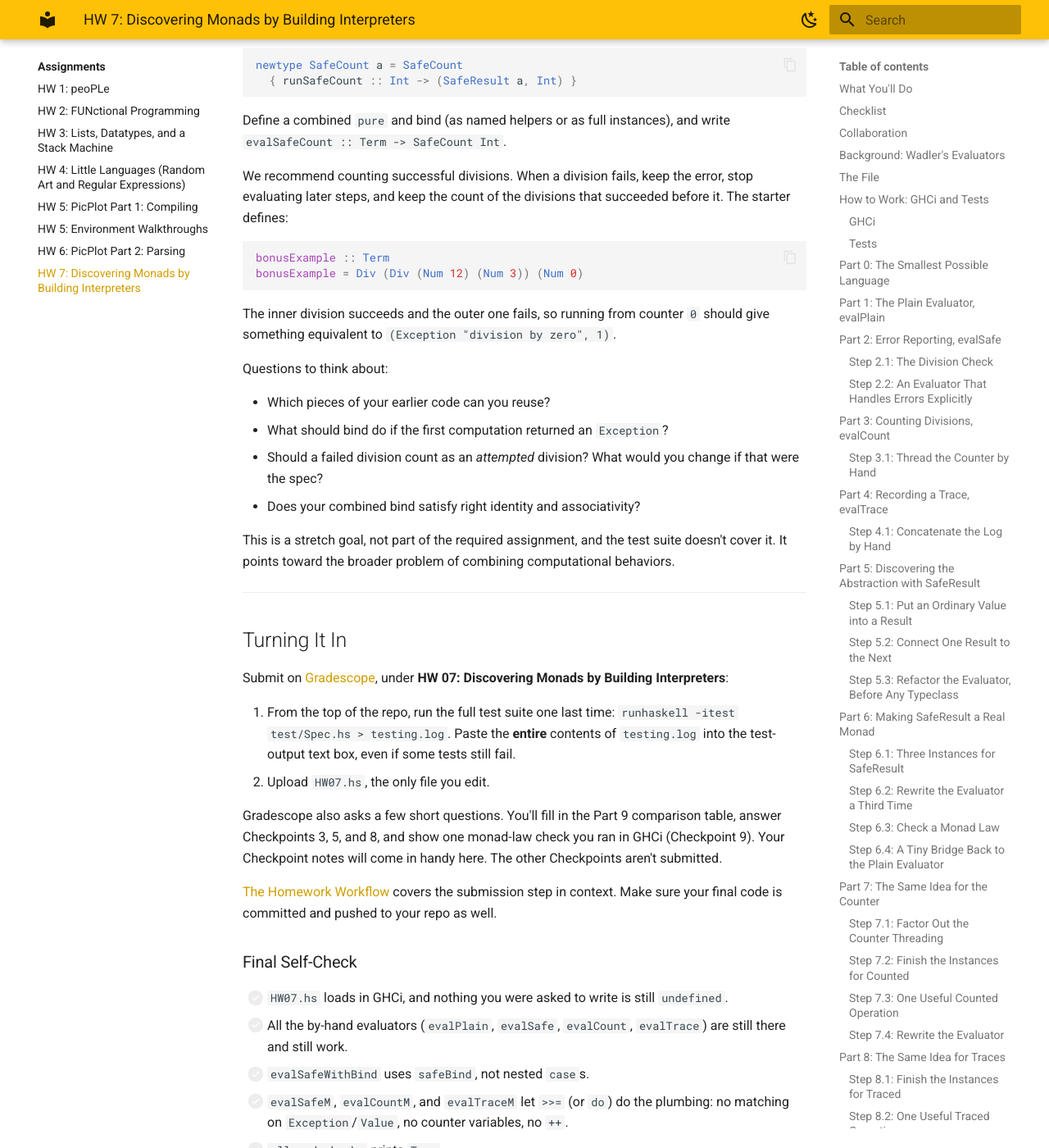
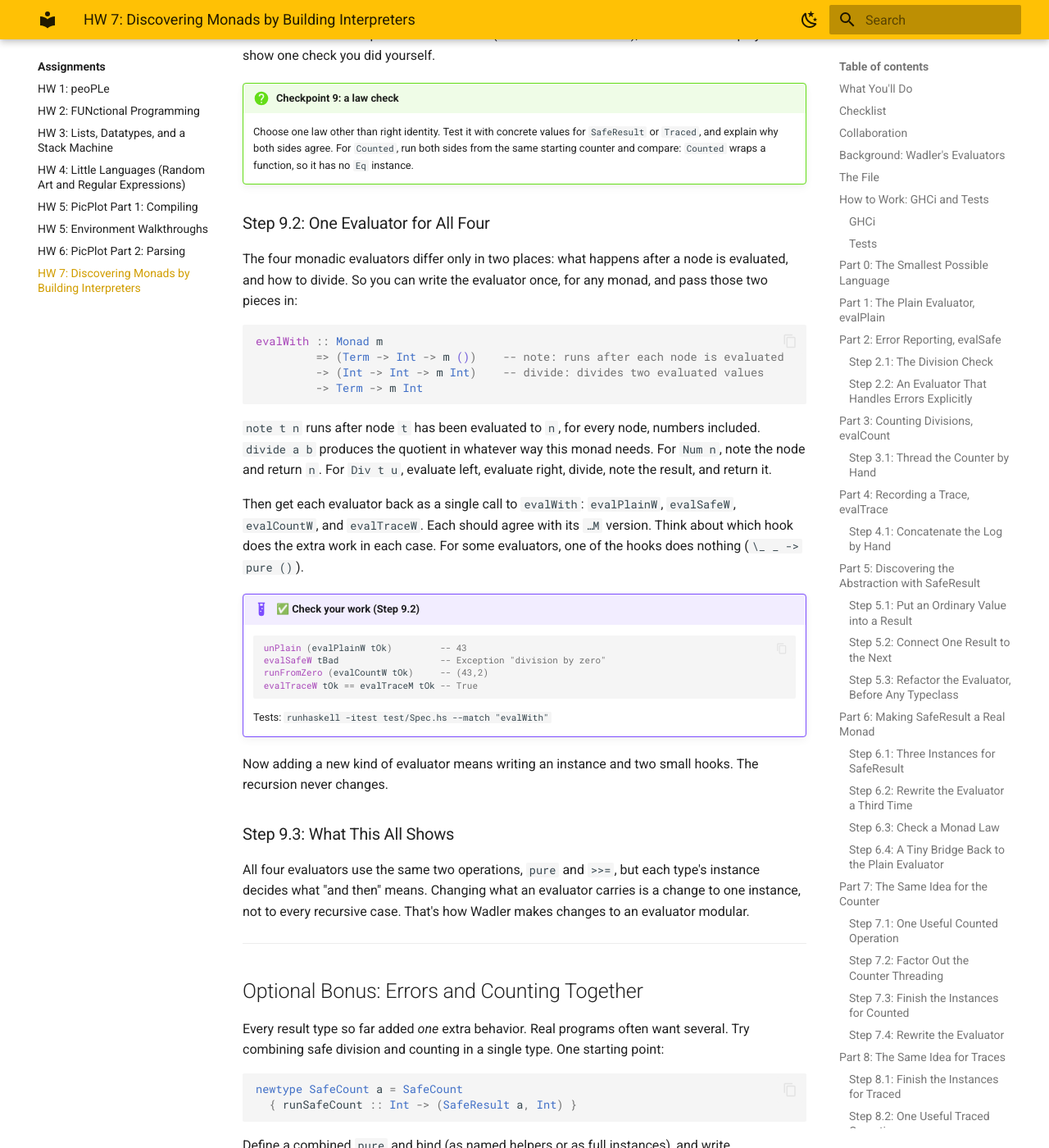
Before and after one commit to lbang-hmc/cs-131-website, an MkDocs documentation site: the page built from content/assignments/hw07.md, in a window 1280 px wide and 1400 px high, scrolled down 17893 px. Shown: the whole window at 82% size. Built offline with MkDocs 1.6.1 and Material for MkDocs 9.7.7, drawn with Linux system fonts in a browser that asks for light colours; some of the changed text lies outside the part shown.

Commit message:
HW 7: evalWith step, tick first in Part 7, traceLine/let hints, laziness and rigid-type puzzles, bonus hints
Co-Authored-By: Claude Opus 5.5 <noreply@anthropic.com>

````diff
--- a/content/assignments/hw07.md
+++ b/content/assignments/hw07.md
@@ -30,7 +30,7 @@ There isn't much code to write. Most TODOs are one to five lines, and the whole
 - [ ] Part 6: `SafeResult` instances, `evalSafeM`, and `evalPlainM`
 - [ ] Part 7: `countBind`, `Counted` instances, and `evalCountM`
 - [ ] Part 8: `Traced` instances and `evalTraceM`
-- [ ] Part 9: compare all four, and check a monad law
+- [ ] Part 9: compare all four, write `evalWith`, and check a monad law
 - [ ] Turn in the assignment (see [Turning It In](#turning-it-in))
 
 ## Collaboration
@@ -84,7 +84,7 @@ runhaskell -itest test/Spec.hs --match "Part 3"     # just Part 3
 runhaskell -itest test/Spec.hs --match "evalSafe"   # evalSafe, evalSafeWithBind, and evalSafeM
 ```
 
-Until you finish a TODO, its tests fail with `Prelude.undefined` and the line number in `HW07.hs`. That's expected, and the rest of the tests still run.
+Until you finish a TODO, its tests fail with `Prelude.undefined` and the line number in `HW07.hs`. That's expected, and the rest of the tests still run. (A few tests check code the starter provides, so they pass from the start.)
 
 !!! note "What the tests can't check"
     The tests check what your functions *return*. They can't tell whether your monadic versions really let the `Monad` instance do the plumbing, or whether your by-hand versions still do it by hand. That part is up to you, and it's what the written questions at the end are about.
@@ -289,7 +289,7 @@ The right child gets the counter produced by the left child, not the original on
     runFromZero (evalCount tNested)   -- (2,2)
     ```
 
-    `tOk` has two `Div` nodes, so the counter ends at 2. As with `evalPlain`, division by zero still crashes. This version is only about counting.
+    `tOk` has two `Div` nodes, so the counter ends at 2. This version is only about counting, so it doesn't handle division by zero.
 
     Tests: `runhaskell -itest test/Spec.hs --match "Part 3"`
 
@@ -323,7 +323,7 @@ Implement:
 evalTrace :: Term -> Traced Int
 ```
 
-For `Num n`, return `n` and a line saying it was evaluated. For `Div t u`:
+Make every log line with `traceLine`, so the format matches the tests. For `Num n`, return `n` and the line `traceLine (Num n) n`. For `Div t u`:
 
 1. Evaluate the left child, giving a value and some log text.
 2. Evaluate the right child, giving another value and more log text.
@@ -342,12 +342,15 @@ The starter gives you a `let` skeleton for this case too.
     -- (43,5)
     ```
 
-    `traceSummary` (provided) gives the value and the number of trace lines. The five lines are three number leaves and two divisions. To see the whole trace, try `let Traced text _ = evalTrace tOk in putStr text`. Using `putStr` shows each `\n` as a real line break. This version still crashes on division by zero too, because we're adding one extra behavior at a time.
+    `traceSummary` (provided) gives the value and the number of trace lines. The five lines are three number leaves and two divisions. To see the whole trace, try `let Traced text _ = evalTrace tOk in putStr text`. Using `putStr` shows each `\n` as a real line break. Like `evalCount`, this version doesn't handle division by zero.
 
     Tests: `runhaskell -itest test/Spec.hs --match "Part 4"`
 
 !!! question "Checkpoint 4"
     Put the `Div` cases of `evalPlain`, `evalSafe`, `evalCount`, and `evalTrace` side by side. What do all four have in common? For each of the last three, which lines are there only to carry the extra information along?
+
+!!! tip "Puzzle (optional): a crash that isn't one"
+    `evalCount` and `evalTrace` don't handle division by zero, so you'd expect `tBad` to crash them right away. Try `snd (runFromZero (evalCount tBad))` and `let Traced text _ = evalTrace tBad in putStr text`. You get a count, and most of a trace, before anything goes wrong. Why? (Hint: Haskell is lazy. When does ``a `div` b`` actually get computed?)
 
 ---
 
@@ -399,6 +402,9 @@ safeBind (Exception "oops") (\x -> Value (x + 1))  -- Exception "oops"
 ```
 
 In the second example, the lambda is never called.
+
+!!! tip "Puzzle (optional): why not reuse the error?"
+    It's tempting to write the failure case as `safeBind e@(Exception _) _ = e`, returning the same value you got. Try it. GHC rejects it with an error about a "rigid type variable". Look at the type of `safeBind`: what type does `e` have, and what type does the result need? Why does writing `Exception msg` again fix it?
 
 ### Step 5.3: Refactor the Evaluator, Before Any Typeclass
 
@@ -545,7 +551,18 @@ using `pure` and `do` notation. It should mirror `evalSafeM` almost exactly, exc
 
 Now return to the counter threading from Part 3. A `Counted a` is, underneath, an `Int -> (a, Int)`. The first counter goes to the computation that runs first, and the next computation must receive *its* updated counter.
 
-### Step 7.1: Factor Out the Counter Threading
+### Step 7.1: One Useful Counted Operation
+
+The starter provides:
+
+```haskell
+tick :: Counted ()
+tick = Counted (\count -> ((), count + 1))
+```
+
+`tick` increments the counter without producing an interesting value. The value `()` means "nothing useful to report." Its type is also `()`.
+
+### Step 7.2: Factor Out the Counter Threading
 
 Do for `Counted` what Part 5 did for `SafeResult`. Implement:
 
@@ -559,22 +576,9 @@ countBind :: Counted a -> (a -> Counted b) -> Counted b
 runCounted (countBind tick (\_ -> tick)) 0   -- ((),2)
 ```
 
-(`tick` is described in Step 7.3. It adds one to the counter.)
+### Step 7.3: Finish the Instances for `Counted`
 
-### Step 7.2: Finish the Instances for `Counted`
-
-The starter provides `fmap` and `<*>`. You implement `pure` (in the `Applicative` instance) and `>>=` (in the `Monad` instance). `>>=` should do exactly what `countBind` does.
-
-### Step 7.3: One Useful Counted Operation
-
-The starter provides:
-
-```haskell
-tick :: Counted ()
-tick = Counted (\count -> ((), count + 1))
-```
-
-`tick` increments the counter without producing an interesting value. The value `()` means "nothing useful to report." Its type is also `()`.
+The starter provides `fmap` and `<*>`. You implement `pure` (in the `Applicative` instance) and `>>=` (in the `Monad` instance). `>>=` should do exactly what `countBind` does, so `first >>= next = countBind first next` is a fine answer.
 
 ### Step 7.4: Rewrite the Evaluator
 
@@ -646,6 +650,15 @@ evalTraceM :: Term -> Traced Int
 
 For `Num n`, record a line for the number and return `n`. For `Div t u`, use `do` notation. It should look a lot like `evalCountM`, with `record` doing the job `tick` did there. Record the division's line after evaluating both children, so the trace comes out in the same order as `evalTrace`'s.
 
+You'll need the quotient twice, once in the log line and once as the result. To name it, use `let` inside `do`. It has no `in`:
+
+```haskell
+do a <- ...
+   b <- ...
+   let q = a `div` b
+   ...
+```
+
 !!! example "✅ Check your work (Part 8)"
     ```haskell
     evalTraceM (Num 7)              -- Traced "eval(Num 7) = 7\n" 7
@@ -708,7 +721,34 @@ The tests check examples of all three laws (`--match "Monad law"`), but on Grade
 !!! question "Checkpoint 9: a law check"
     Choose one law other than right identity. Test it with concrete values for `SafeResult` or `Traced`, and explain why both sides agree. For `Counted`, run both sides from the same starting counter and compare: `Counted` wraps a function, so it has no `Eq` instance.
 
-### Step 9.2: What This All Shows
+### Step 9.2: One Evaluator for All Four
+
+The four monadic evaluators differ only in two places: what happens after a node is evaluated, and how to divide. So you can write the evaluator once, for any monad, and pass those two pieces in:
+
+```haskell
+evalWith :: Monad m
+         => (Term -> Int -> m ())    -- note: runs after each node is evaluated
+         -> (Int -> Int -> m Int)    -- divide: divides two evaluated values
+         -> Term -> m Int
+```
+
+`note t n` runs after node `t` has been evaluated to `n`, for every node, numbers included. `divide a b` produces the quotient in whatever way this monad needs. For `Num n`, note the node and return `n`. For `Div t u`, evaluate left, evaluate right, divide, note the result, and return it.
+
+Then get each evaluator back as a single call to `evalWith`: `evalPlainW`, `evalSafeW`, `evalCountW`, and `evalTraceW`. Each should agree with its `…M` version. Think about which hook does the extra work in each case. For some evaluators, one of the hooks does nothing (`\_ _ -> pure ()`).
+
+!!! example "✅ Check your work (Step 9.2)"
+    ```haskell
+    unPlain (evalPlainW tOk)         -- 43
+    evalSafeW tBad                   -- Exception "division by zero"
+    runFromZero (evalCountW tOk)     -- (43,2)
+    evalTraceW tOk == evalTraceM tOk -- True
+    ```
+
+    Tests: `runhaskell -itest test/Spec.hs --match "evalWith"`
+
+Now adding a new kind of evaluator means writing an instance and two small hooks. The recursion never changes.
+
+### Step 9.3: What This All Shows
 
 All four evaluators use the same two operations, `pure` and `>>=`, but each type's instance decides what "and then" means. Changing what an evaluator carries is a change to one instance, not to every recursive case. That's how Wadler makes changes to an evaluator modular.
 
@@ -738,7 +778,8 @@ Questions to think about:
 
 - Which pieces of your earlier code can you reuse?
 - What should bind do if the first computation returned an `Exception`?
-- Should a failed division count as an *attempted* division? What would you change if that were the spec?
+- Should a failed division count as an *attempted* division? In `evalCountM`, it didn't matter whether `tick` came before or after the children. Here, where you put the `tick` relative to the division decides which one you're counting. Why the difference?
+- You don't have to write `fmap` and `<*>` by hand. Once you have `>>=`, `fmap = liftM` and `(<*>) = ap` (both from `Control.Monad`) work for any monad.
 - Does your combined bind satisfy right identity and associativity?
 
 This is a stretch goal, not part of the required assignment, and the test suite doesn't cover it. It points toward the broader problem of combining computational behaviors.
@@ -762,6 +803,7 @@ Gradescope also asks a few short questions. You'll fill in the Part 9 comparison
 - [ ] All the by-hand evaluators (`evalPlain`, `evalSafe`, `evalCount`, `evalTrace`) are still there and still work.
 - [ ] `evalSafeWithBind` uses `safeBind`, not nested `case`s.
 - [ ] `evalSafeM`, `evalCountM`, and `evalTraceM` let `>>=` (or `do`) do the plumbing: no matching on `Exception`/`Value`, no counter variables, no `++`.
+- [ ] `evalPlainW`, `evalSafeW`, `evalCountW`, and `evalTraceW` are each one call to `evalWith`.
 - [ ] `all snd checks` prints `True`.
 
 ---
````
